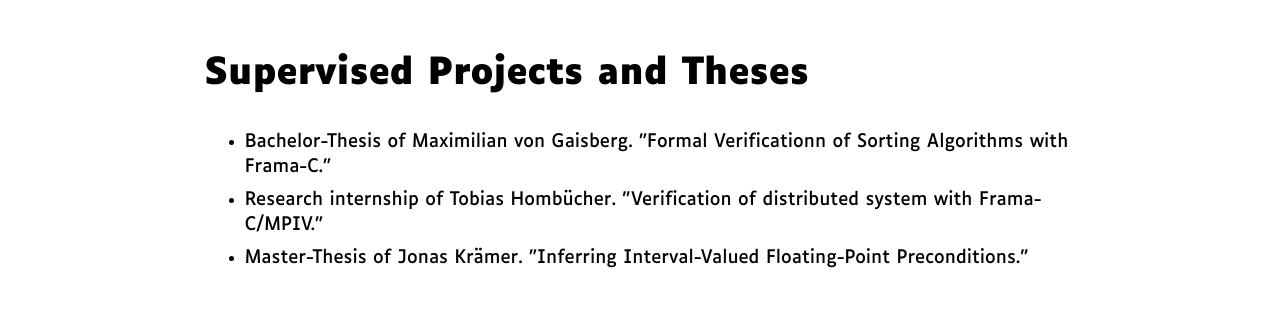
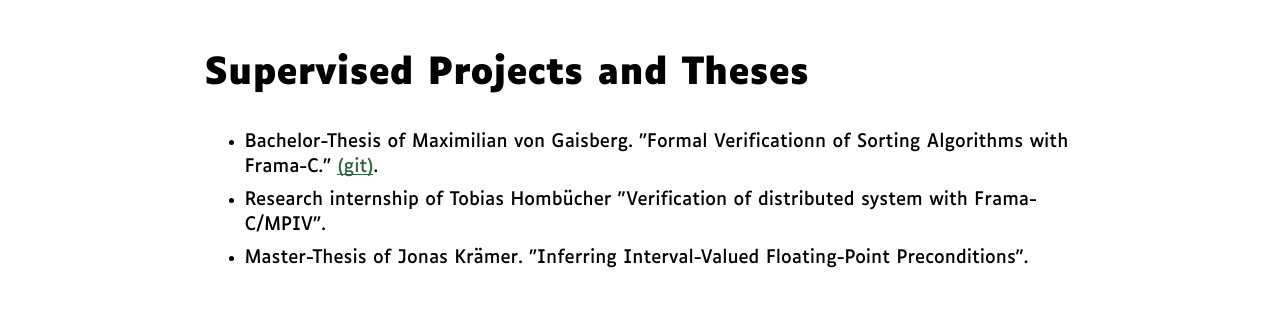
Before and after one commit to lyonel2017/lyonel2017.github.io, a plain HTML site: page index.html in a window 1280 px wide. Shown: the part 4121-4443 px from the top of the page. Drawn offline with Linux system fonts and the light colour scheme; files whose address does not match are found by name.

Commit message:
Add git link

```diff
--- a/index.html
+++ b/index.html
@@ -310,14 +310,15 @@
 	    <li>
 	      Bachelor-Thesis of Maximilian von Gaisberg.
 	      "Formal Verificationn of Sorting Algorithms with Frama-C."
+	      <a href="https://github.com/lyonel2017/Frama-C-WP-Examples">(git)</a>.
 	    </li>
 	    <li>
-	      Research internship of Tobias Hombücher.
-	      "Verification of distributed system with Frama-C/MPIV."
+	      Research internship of Tobias Hombücher
+	      "Verification of distributed system with Frama-C/MPIV".
 	    </li>
 	    <li>
 	      Master-Thesis of Jonas Krämer.
-	      "Inferring Interval-Valued Floating-Point Preconditions."
+	      "Inferring Interval-Valued Floating-Point Preconditions".
 	    </li>
 	  </ul>
 
```
